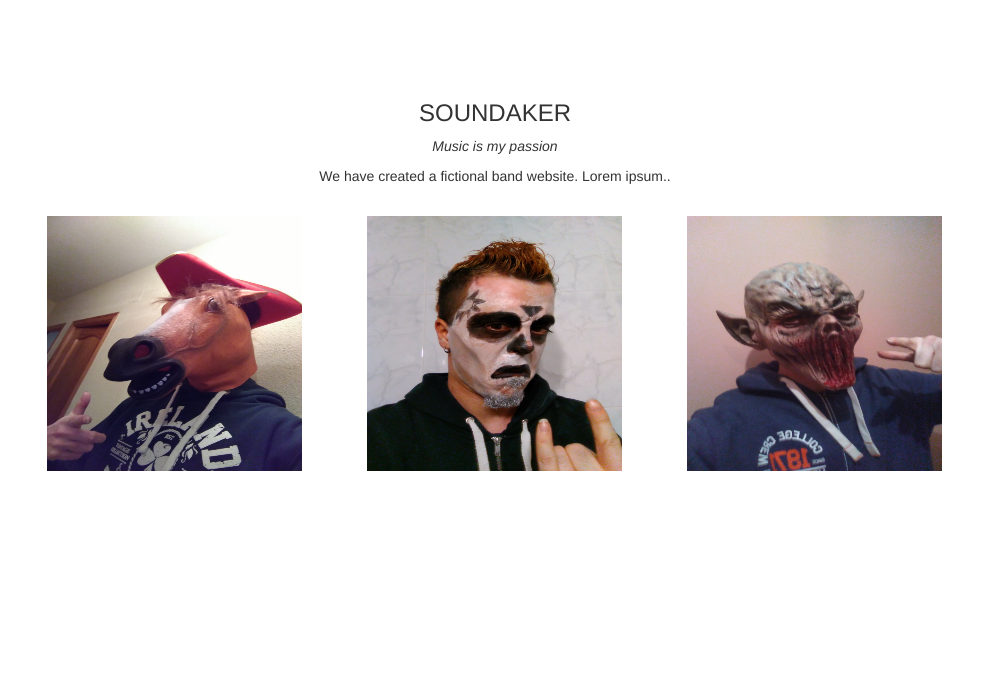
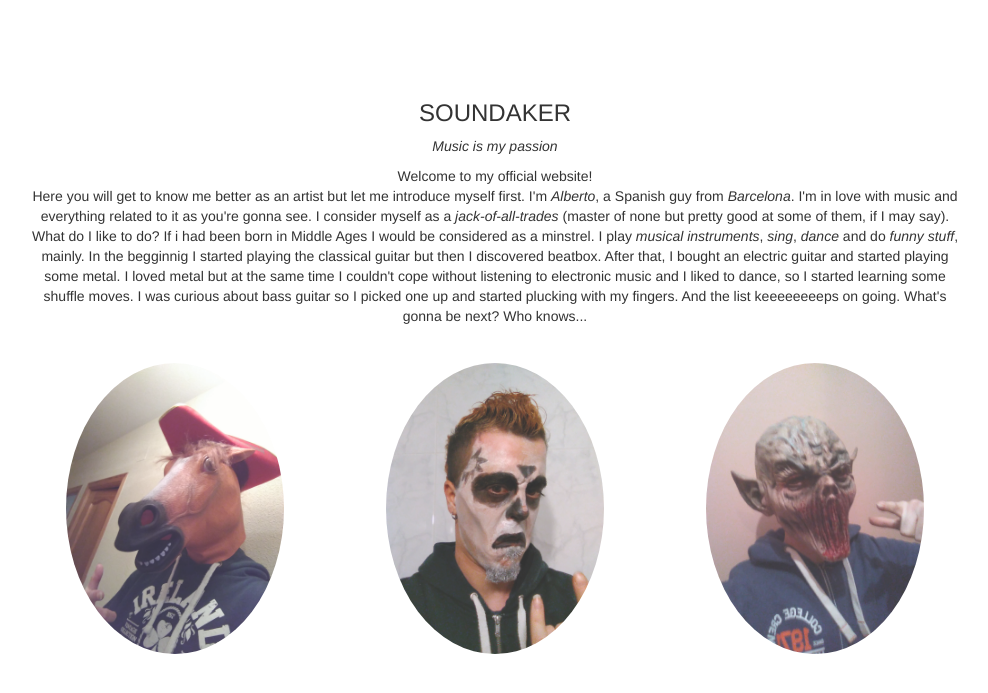
Before and after one commit to AlbertoIzq/AlbertoIzq-2.ArtistWebsite, a Flask app: page / in a window 1280 px wide. Shown: the top 693 px of the page, without its empty margins (145-1133 px from the left). Run offline with Flask 2, Linux system fonts and the light colour scheme; some libraries are stand-ins or nearby versions.

Commit message:
Edit main Soundaker description

```diff
--- a/AlbertoIzq-2.ArtistWebsite/templates/home.html
+++ b/AlbertoIzq-2.ArtistWebsite/templates/home.html
@@ -11,6 +11,16 @@
         .container {
             padding: 80px 120px;
         }
+        .person {
+            border: 7px solid transparent;
+            margin-bottom: 25px;
+            width: 80%;
+            height: 80%;
+            opacity: 0.8;
+        }
+            .person:hover {
+                border-color: #f1f1f1;
+            }
     </style>
 </head>
 <body>
@@ -18,17 +28,26 @@
     <div class="container text-center">
         <h3>SOUNDAKER</h3>
         <p><em>Music is my passion</em></p>
-        <p>We have created a fictional band website. Lorem ipsum..</p>
+        <p class="w3-justify">
+            Welcome to my official website!<br />
+            Here you will get to know me better as an artist but let me introduce myself first. I'm <em>Alberto</em>, a Spanish guy from <em>Barcelona</em>.
+            I'm in love with music and everything related to it as you're gonna see. I consider myself as a <em>jack-of-all-trades</em> (master of none but pretty good at some of them, if I may say).
+            What do I like to do? If i had been born in Middle Ages I would be considered as a minstrel. I play <em>musical instruments</em>, <em>sing</em>, <em>dance</em> and do <em>funny stuff</em>, mainly.
+            In the begginnig I started playing the classical guitar but then I discovered beatbox. After that, I bought an electric guitar and started playing some metal.
+            I loved metal but at the same time I couldn't cope without listening to electronic music and I liked to dance, so I started learning some shuffle moves.
+            I was curious about bass guitar so I picked one up and started plucking with my fingers.
+            And the list keeeeeeeeps on going. What's gonna be next? Who knows...
+        </p>
         <br>
         <div class="row">
             <div class="col-sm-4">
-                <img src="static/images/soundaker1.jpg" alt="Soundaker 1" width="255" height="255">
+                <img src="static/images/soundaker1.jpg" class="img-circle person" alt="Soundaker 1" width="255" height="255">
             </div>
             <div class="col-sm-4">
-                <img src="static/images/soundaker2.jpg" alt="Soundaker 2" width="255" height="255">
+                <img src="static/images/soundaker2.jpg" class="img-circle person" alt="Soundaker 2" width="255" height="255">
             </div>
             <div class="col-sm-4">
-                <img src="static/images/soundaker3.jpg" alt="Soundaker 3" width="255" height="255">
+                <img src="static/images/soundaker3.jpg" class="img-circle person" alt="Soundaker 3" width="255" height="255">
             </div>
         </div>
     </div>
```
